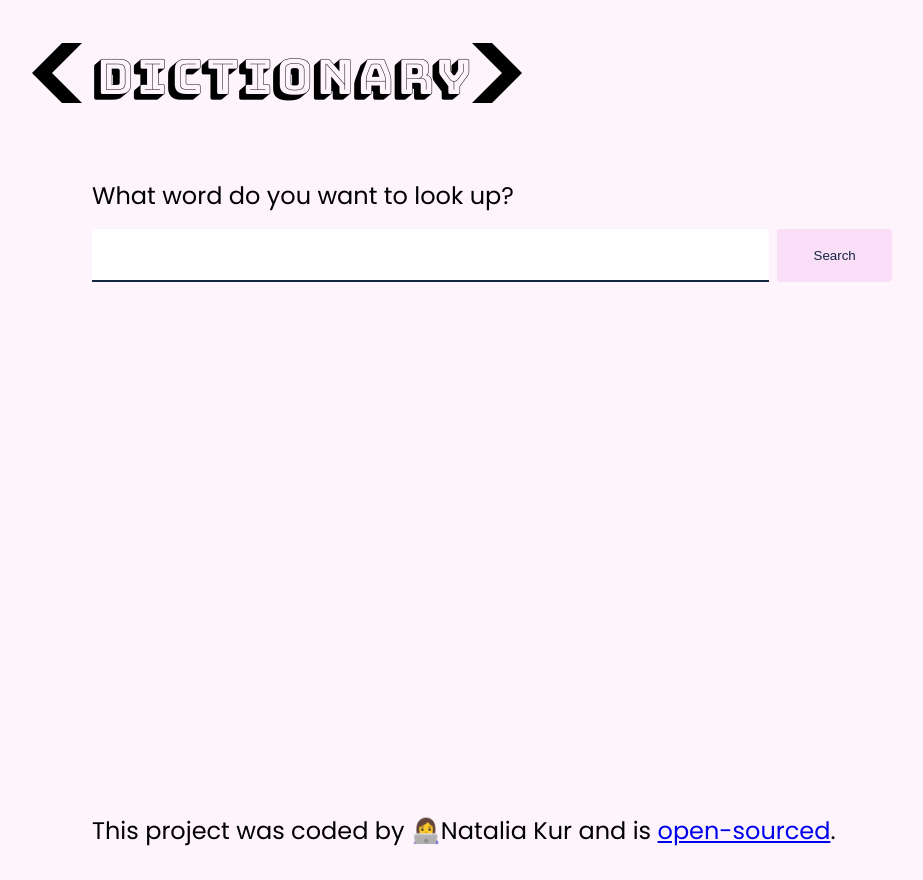
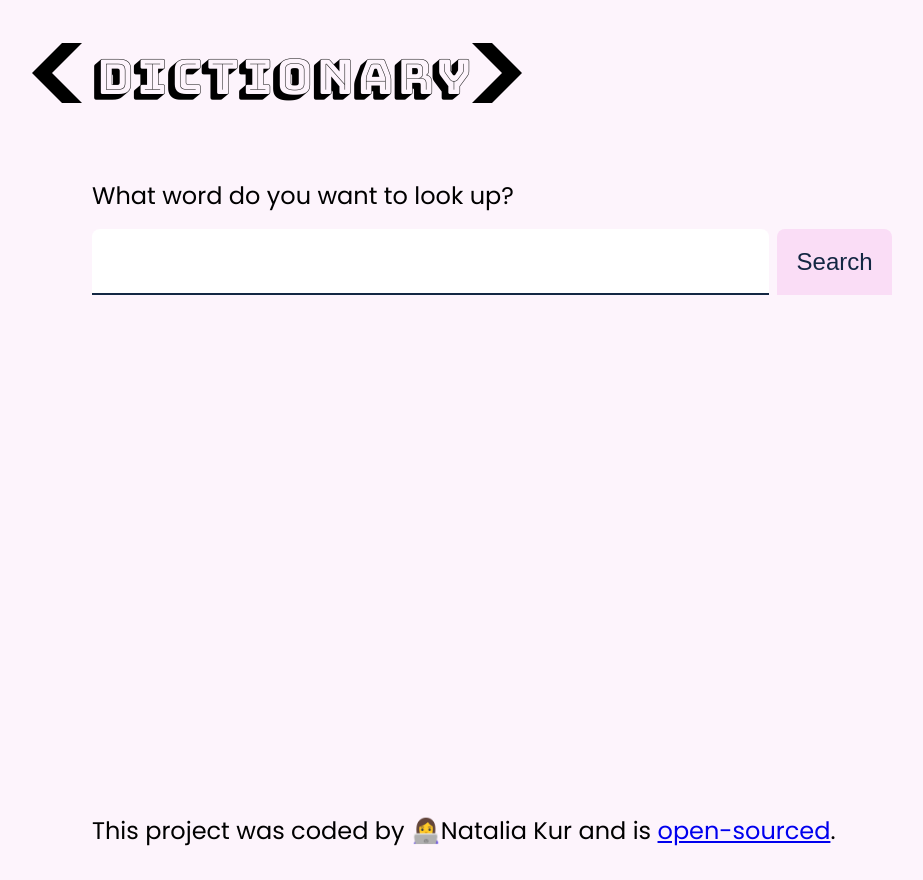
Before and after one commit to Katalia91/dictionary-project, a React (Create React App) app: page / in a window 1280 px wide. Shown: the whole page, without its empty margins (148-1071 px from the left). Built offline with nearby package versions, Linux system fonts and the light colour scheme; a web font is replaced by a local one.

Commit message:
Add styling to components

```diff
--- a/src/components/Dictionary/Dictionary.scss
+++ b/src/components/Dictionary/Dictionary.scss
@@ -8,7 +8,9 @@
     input,
     button {
       padding: 1.125rem;
-      border: 0px;
+      border: 0;
+      border-radius: 0.5rem 0.5rem 0 0;
+      font-size: var(--font-size-medium);
     }
     input {
       width: 90%;
@@ -17,7 +19,6 @@
     button {
       width: 120px;
       color: var(--dark-2);
-      border-radius: 0.25rem;
       background-color: var(--pink);
       box-shadow: rgba(var(--pink), 0.5) 0px 4px 12px;
       cursor: pointer;
--- a/src/components/Meaning/Meaning.scss
+++ b/src/components/Meaning/Meaning.scss
@@ -1,6 +1,6 @@
 .meaning {
   margin-bottom: 1rem;
-  padding: 2em;
+  padding: 2rem 3rem;
   border-radius: 0.5rem;
   background-color: var(--light-default);
   box-shadow: 0 30px 50px var(--pink-bg);
--- a/src/components/Results/Results.scss
+++ b/src/components/Results/Results.scss
@@ -2,6 +2,10 @@
   display: flex;
   flex-direction: column;
   gap: 0.25rem;
+  margin-bottom: 1rem;
+  padding: 2rem 3rem;
+  border-radius: 0.5rem;
+  border: 4px solid var(--pink);
 }
 .results-wrapper {
   .results {
```
